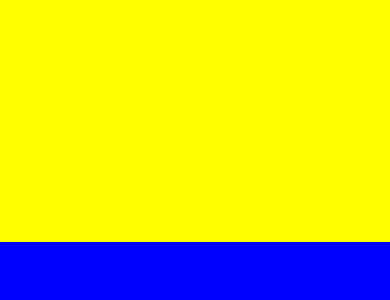
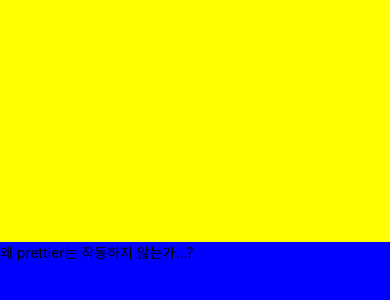
Before and after one commit to Juno-hub/weather_app, a React Native app: screen / in a window 390 px wide. Shown: the part 180-480 px from the top of the page. Built offline with nearby package versions, Linux system fonts and the light colour scheme.

Commit message:
git push test

```diff
--- a/App.js
+++ b/App.js
@@ -6,7 +6,9 @@ export default function App() {
   return (
     <View style={styles.container}>
       <View style={styles.yellowView} />
-      <View style={styles.blueView} />
+      <View style={styles.blueView}>
+        <Text>왜 prettier는 작동하지 않는가...?</Text>
+      </View>
       <StatusBar style="auto" />
     </View>
   );
```
